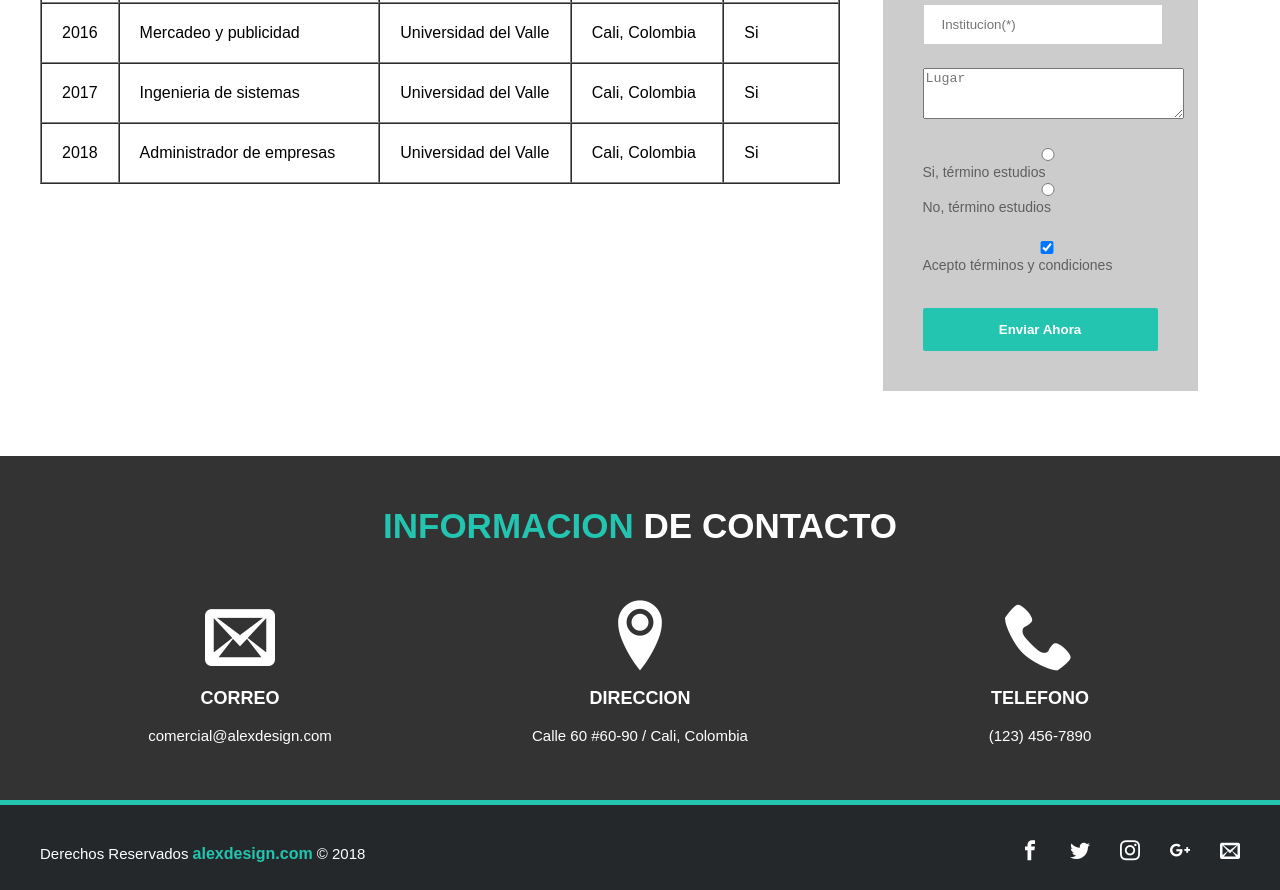
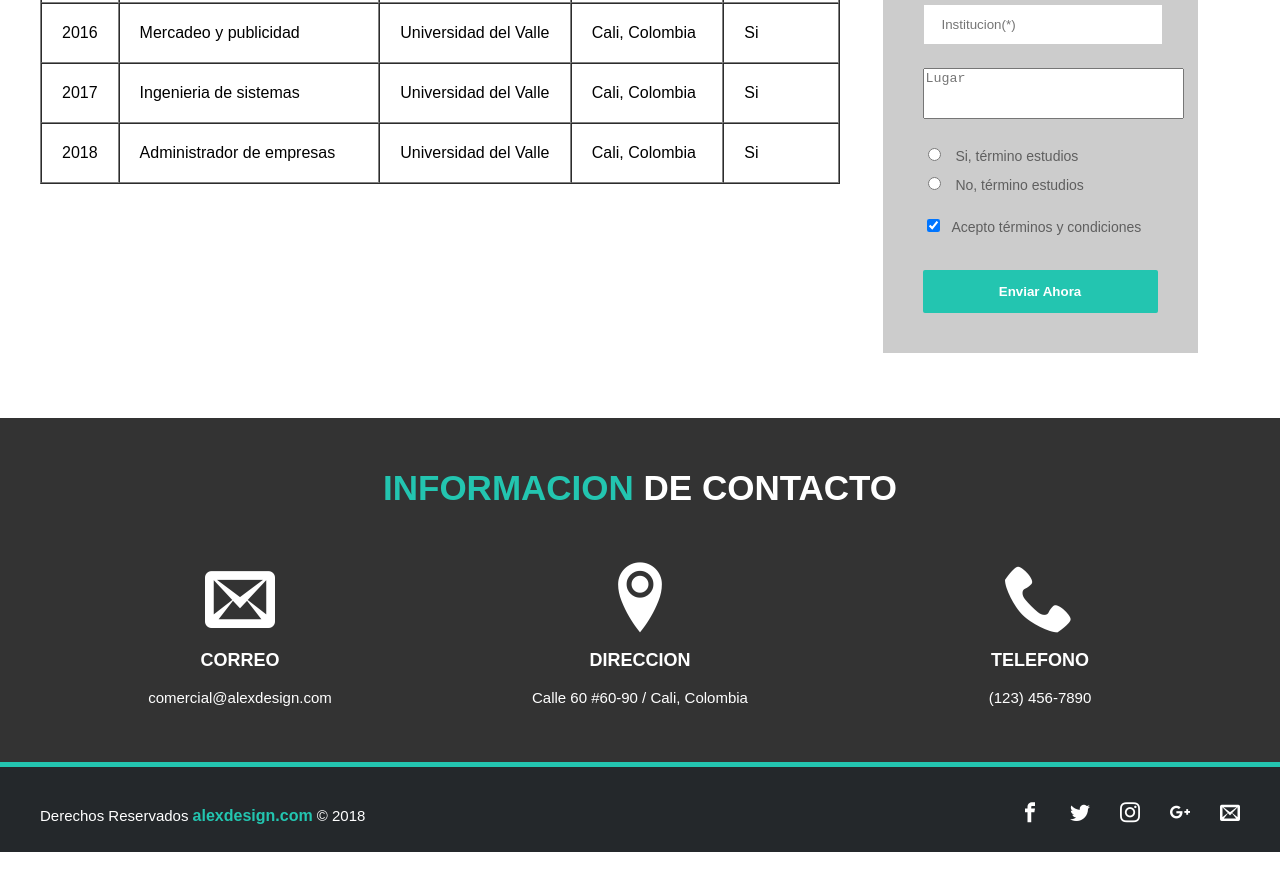
Before and after one commit to alexdg7/fundamentos-de-HTML, a plain HTML site: page educacion.html in a window 1280 px wide. Shown: the part 946-1836 px from the top of the page. After the commit the page ends 1798 px from the top, so only its background shows below. Drawn offline with Linux system fonts and the light colour scheme; files whose address does not match are found by name.

Commit message:
Add files via upload

```diff
--- a/stylesheets/estilos.css
+++ b/stylesheets/estilos.css
@@ -296,6 +296,36 @@ aside#lateral{
     cursor: pointer;
 }
 
+#noResize {
+  resize:none;
+}
+
+.formulario input[type=radio],
+.formulario input[type=checkbox]{
+    box-shadow: none;
+    width: auto;
+}
+
+.formulario .form-checkbox span{
+    margin-left: 5px;
+}
+
+.formulario .form-checkbox input{
+    width: auto;
+}
+
+.formulario .form-radio-buttons > div{
+    margin-bottom: 10px;
+}
+
+.formulario .form-radio-buttons input{
+    width: auto;
+}
+
+.formulario .form-radio-buttons label span{
+    margin-left: 8px;
+}
+
 /* Experiencia */
 #experiencia h2{
   font-size: 35px;
```
